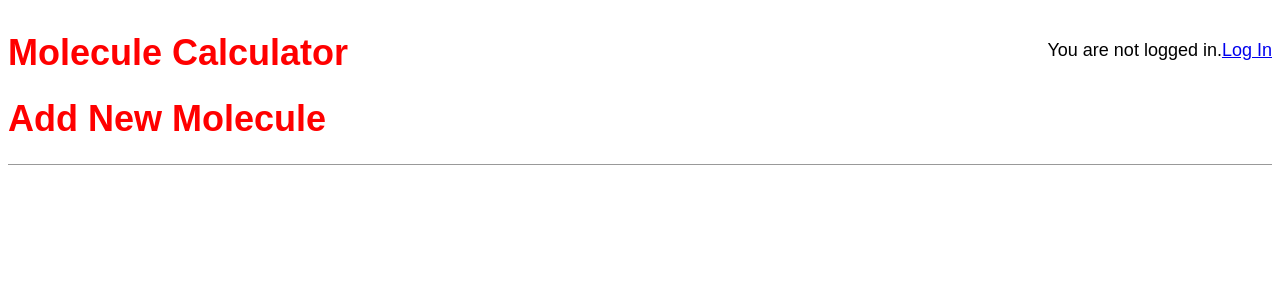
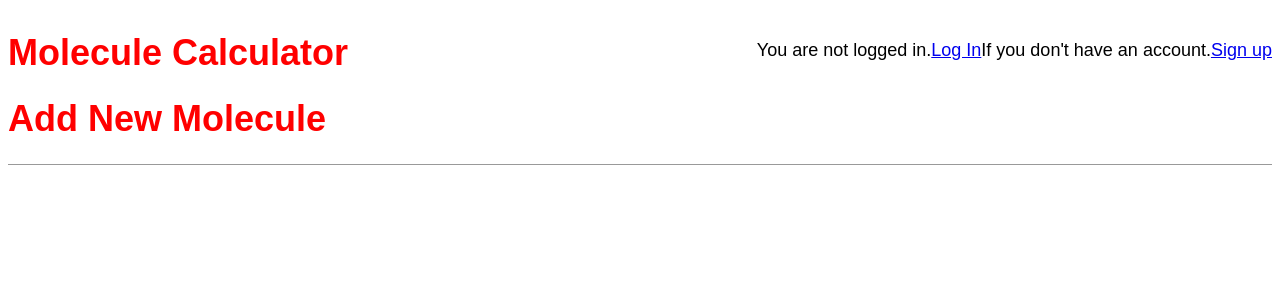
Before and after one commit to ugbioinformatics/programming_project_WCh_2024, a Django app: page / in a window 1280 px wide. Shown: the top 300 px of the page. Run offline with Django 4.2, Linux system fonts and the light colour scheme; data that the repository does not hold is empty; some web fonts are replaced.

Commit message:
Update base.html

```diff
--- a/abecadlo/templates/base.html
+++ b/abecadlo/templates/base.html
@@ -22,6 +22,7 @@
           </form>
           {% else %}
           You are not logged in.  <a href="{% url 'login' %}">Log In </a>
+          If you don't have an account.  <a href="{% url 'signup' %}">Sign up </a>
           {% endif %}
         </div>
       </header>
```
